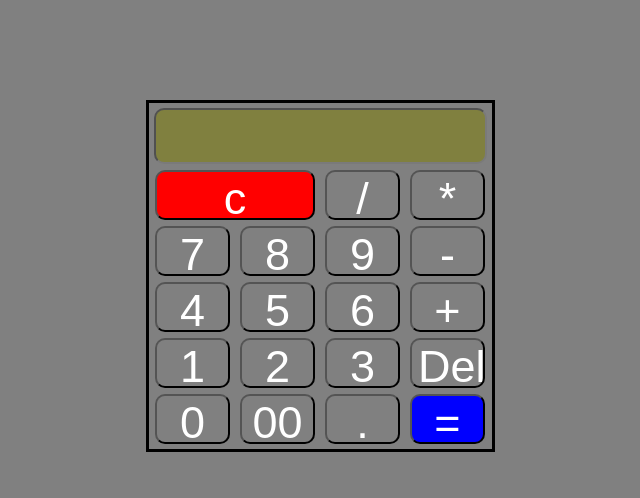
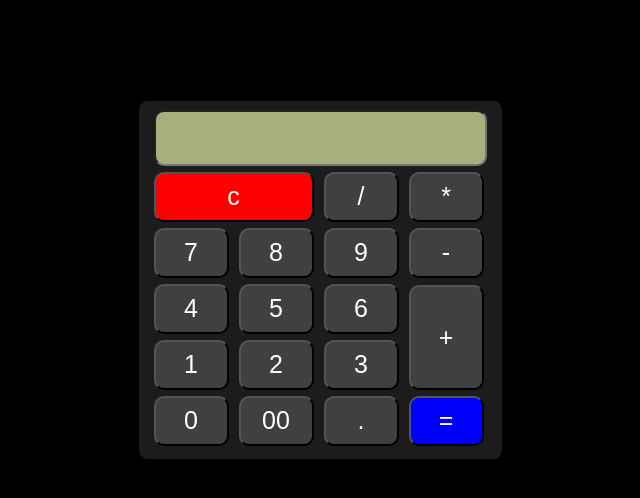
Before and after one commit to Bashir326/Calculator-html-CSS, a plain HTML site: page index.html in a window 1280 px wide. Shown: the whole page, without its empty margins (320-960 px from the left). Drawn offline with Linux system fonts and the light colour scheme.

Commit message:
changes index and css files

```diff
--- a/index.html
+++ b/index.html
@@ -8,36 +8,44 @@
 </head>
 <body>
 
-    <fieldset style="width: 30px; border:3px solid black; padding: 2px" >
-    <form action="clc">
-
-        <input type="text" name="display" style="width: 325px; height: 50px; background-color: olive; opacity: 0.5; color:white"><br>
+    <fieldset style="width: 100px; border: 1px solid black; background-color: #1C1C1C;">
+    <form>
+    <div class="display">
+        <input type="text" name="display" style="width: 325px; height: 50px; background-color: #A7AF7C; color:white; text-align: right;"><br>
+    </div>
+    <div class="first-row">
         <input class="btn" type="button" value="c" style="background-color: red; width: 160px; height: 50px;">
         <input class="btn" type="button" value="/">
-        <input class="btn" type="button" value="*"><br>
+        <input class="btn" type="button" value="*">
+    </div>
+    <br>
+    <div class="second-row">
         <input class="btn" type="button" value="7">
         <input class="btn" type="button" value="8">
         <input class="btn" type="button" value="9">
-        <input class="btn" type="button" value="-"><br>
+        <input class="btn" type="button" value="-">
+    </div>
+    <br>
+    <div class="third-row">
         <input class="btn" type="button" value="4" >
         <input class="btn" type="button" value="5">
         <input class="btn" type="button" value="6">
-
-       <input class="btn" type="button" value="+">
+    </div>
+    <div class="plus-button">
+       <input class="btn" id="plus-btn" type="button" value="+">
+    </div>
     <br>
-        <div class="div">
-
+    <div class="forth-row">
         <input class="btn" type="button" value="1" >
         <input class="btn" type="button" value="2">
         <input class="btn" type="button" value="3">
-        <input class="btn" type="button" value="Del">
 
     </div>
-        <input class="btn" type="button" value="0">
+    <div class="last-row">
+        <input class="btn" id="zero" type="button" value="0">
         <input class="btn" type="button" value="00">
         <input class="btn" type="button" value=".">
         <input class="btn" type="button" value="=" style="background-color: blue;">
-
     </div>
 
     </form>
--- a/style.css
+++ b/style.css
@@ -1,26 +1,49 @@
 body{
     margin: 0px;
     padding: opx;
-    background-color: gray;
-
-
-    /* background-color: #011627; */
-    /* color: #fdfffc; */
-    text-align: center;
-
+    background-color: black;
+}
+form {
+    position: relative;
+    background-color: #1C1C1C;
+}
+#plus-btn {
+    position: absolute;
+    height: 105px;
+    right: 3px;
+    bottom: 56px;
 }
 input{
     width: 75px;
     height: 50px;
-    font-size: 45px;
+    font-size: 25px;
     border-radius: 10px;
-
     margin: 3px;
-    background-color: gray;
+    background-color: #404040;
     color:white;
 }
 fieldset{
-    margin-left: auto;
-    margin-right: auto;
-    margin-top: 100px;
+    margin: 100px auto;
+    border-radius: 10px;
+
 }
+
+.forth-row{
+    margin-right: 85px;
+    display: block;
+}
+.third-row {
+    float: left;
+
+}
+.second-row {
+    float: left;
+}
+.first-row {
+    float: left;
+
+}
+
+.plus-btn {
+    display: inline-block;
+}
```
